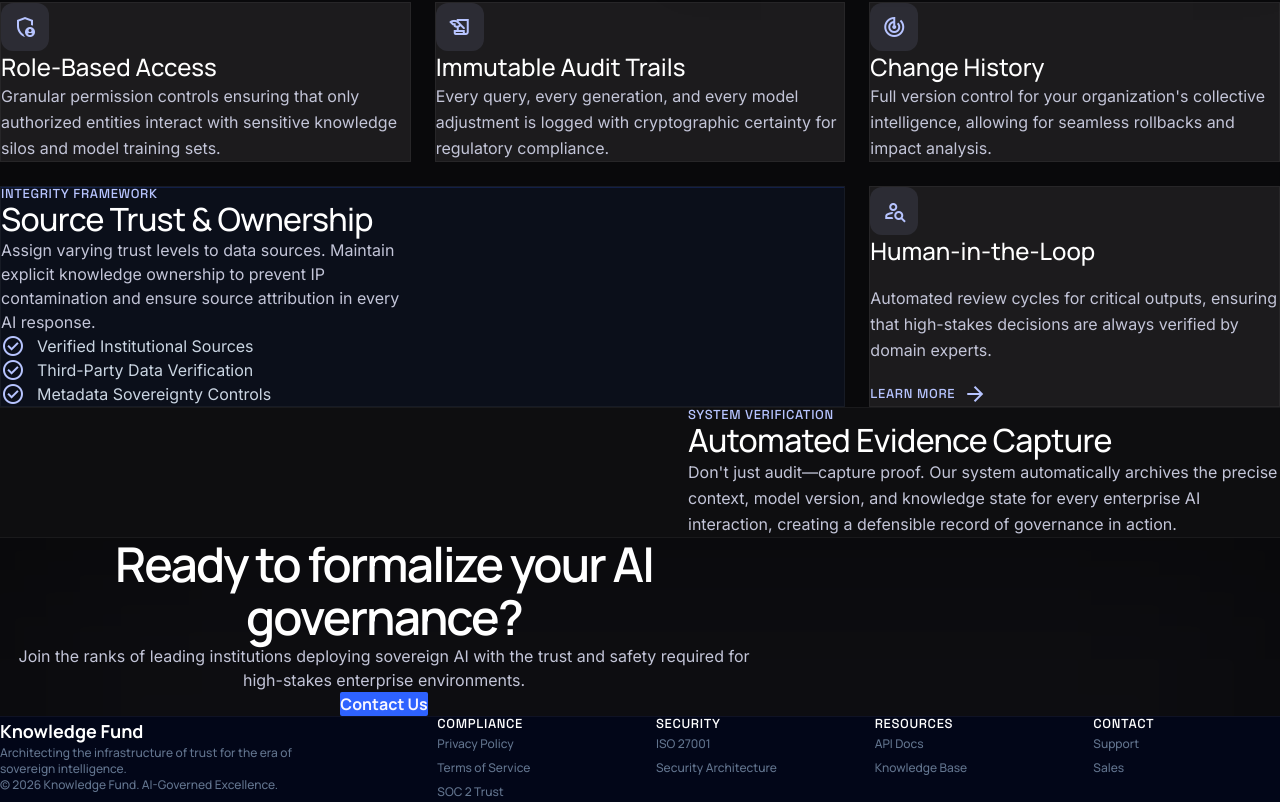
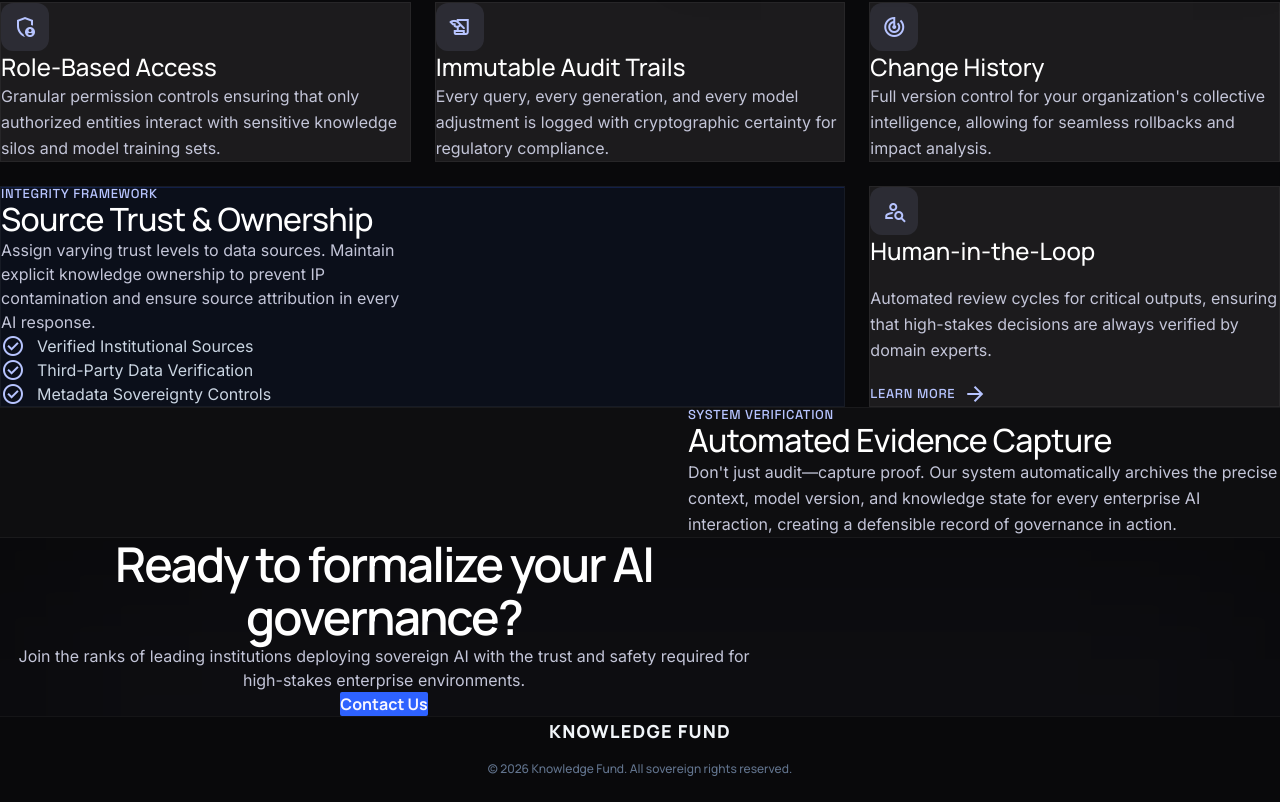
Before and after one commit to governance-foundation/knowledgefund.co, a Next.js app: page /governance in a window 1280 px wide. Shown: the part 506-1308 px from the top of the page. After the commit the page ends 1283 px from the top, so only its background shows below. Built offline with nearby package versions, Linux system fonts and the light colour scheme.

Commit message:
Remove footer links

```diff
--- a/src/components/Footer.tsx
+++ b/src/components/Footer.tsx
@@ -1,35 +1,18 @@
-import Link from "next/link";
-
-const footerLinks = [
-  { href: "/governance", label: "Privacy Policy" },
-  { href: "/governance", label: "Terms of Service" },
-  { href: "/architecture", label: "Security Architecture" },
-  { href: "mailto:knowledgefund@gmail.com", label: "Contact" },
-];
-
 export default function Footer() {
   return (
     <footer
       className="w-full border-t border-white/5 bg-[#09090b] px-4 font-display sm:px-7 lg:px-12"
       style={{ paddingBlock: 64 }}
     >
-      <div className="mx-auto flex max-w-[1440px] flex-col items-center justify-between gap-8 min-[720px]:flex-row">
-        <div className="flex flex-col items-center gap-4 min-[720px]:items-start">
-          <Link href="/" className="text-sm font-black uppercase text-slate-100 lg:text-lg">
+      <div className="mx-auto flex max-w-[1440px] flex-col items-center justify-center gap-4 text-center">
+        <div className="flex flex-col items-center gap-4">
+          <span className="text-sm font-black uppercase text-slate-100 lg:text-lg">
             Knowledge Fund
-          </Link>
+          </span>
           <p className="text-center text-[9px] normal-case text-slate-500 min-[720px]:text-left lg:text-xs">
             © 2026 Knowledge Fund. All sovereign rights reserved.
           </p>
         </div>
-
-        <nav className="flex flex-wrap justify-center gap-5 text-center text-[8px] font-medium uppercase tracking-[0.18em] text-slate-500 sm:gap-8 lg:text-[10px]">
-          {footerLinks.map((link) => (
-            <Link key={link.label} href={link.href} className="opacity-80 transition-colors hover:text-[#2e62ff] hover:opacity-100">
-              {link.label}
-            </Link>
-          ))}
-        </nav>
       </div>
     </footer>
   );
--- a/src/lib/stitch-html.tsx
+++ b/src/lib/stitch-html.tsx
@@ -16,22 +16,6 @@
   { href: "/trust", key: "trust", label: "Trust" },
   { href: "/methodology", key: "methodology", label: "Methodology" },
 ];
-
-const footerLinks = [
-  { href: "/", label: "Platform" },
-  { href: "/governance", label: "Governance Framework" },
-  { href: "/trust", label: "Trust Architecture" },
-  { href: "/methodology", label: "Methodology" },
-  { href: "/trust", label: "Security Architecture" },
-  { href: "/trust", label: "SOC 2 Trust" },
-  { href: "/trust", label: "ISO 27001" },
-  { href: "/methodology", label: "API Docs" },
-  { href: "mailto:knowledgefund@gmail.com", label: "Contact" },
-];
-
-function escapeRegExp(value: string) {
-  return value.replace(/[.*+?^${}()|[\]\\]/g, "\\$&");
-}
 
 function splitUrlSuffix(value: string) {
   const hashIndex = value.indexOf("#");
@@ -107,13 +91,22 @@
   return body.replace(/(?:<!--\s*Top\s*Nav(?:igation)?\s*Bar\s*-->\s*)?<nav\b[\s\S]*?<\/nav>/i, getSharedHeader(activePage));
 }
 
-function normalizeFooterLinks(body: string) {
-  return footerLinks.reduce((markup, link) => {
-    const labelPattern = escapeRegExp(link.label);
-    const linkPattern = new RegExp(`(<a\\b[^>]*?href=")[^"]*("[^>]*>\\s*${labelPattern}\\s*</a>)`, "g");
+function getSharedFooter() {
+  return `<!-- Footer -->
+<footer class="w-full border-t border-white/5 bg-[#09090B] flex flex-col items-center justify-center px-12 py-16 gap-4 font-manrope text-xs uppercase tracking-widest text-center">
+<span class="text-lg font-black text-slate-100">Knowledge Fund</span>
+<p class="text-slate-500 normal-case tracking-normal">© 2026 Knowledge Fund. All sovereign rights reserved.</p>
+</footer>`;
+}
 
-    return markup.replace(linkPattern, `$1${link.href}$2`);
-  }, body);
+function normalizeFooter(body: string) {
+  const footerPattern = /(?:<!--\s*Footer(?:\s+Section)?\s*-->\s*)?<footer\b[\s\S]*?<\/footer>/i;
+
+  if (footerPattern.test(body)) {
+    return body.replace(footerPattern, getSharedFooter());
+  }
+
+  return `${body}\n${getSharedFooter()}`;
 }
 
 function replaceImages(body: string, localImages: string[], tintedImageIndexes: number[]) {
@@ -171,7 +164,7 @@
   }
 
   const pageStyles = getPageStyles(html);
-  const bodyMarkup = normalizeFooterLinks(normalizeHeader(replaceImages(body, localImages, tintedImageIndexes), activePage));
+  const bodyMarkup = normalizeFooter(normalizeHeader(replaceImages(body, localImages, tintedImageIndexes), activePage));
 
   return makeRootUrlsRelative(`${pageStyles}\n${bodyMarkup}`, page);
 }
```
